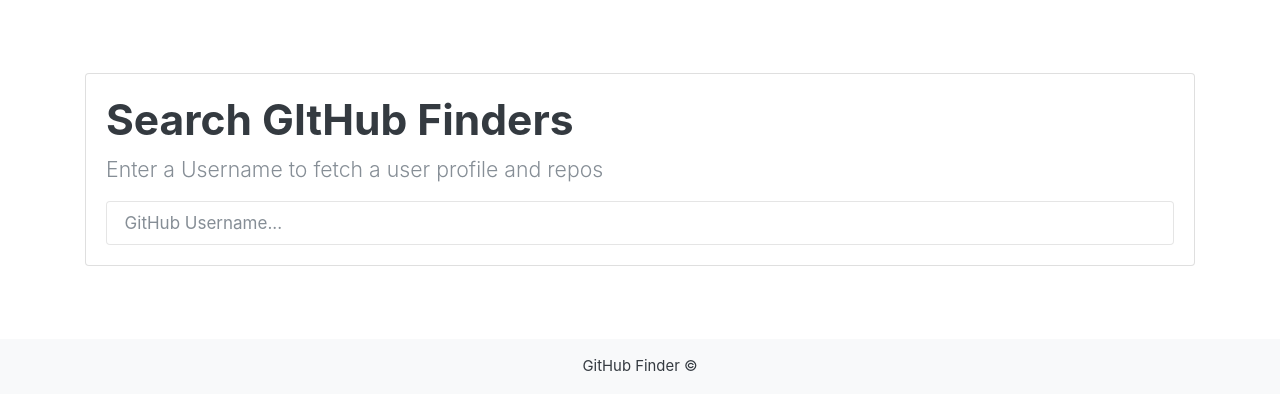
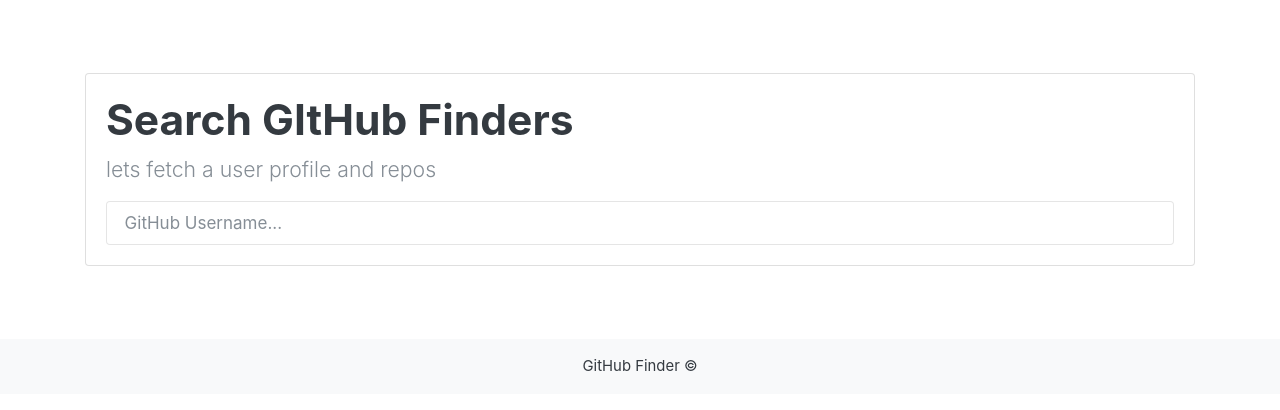
Before and after one commit to arizonal2014/examples, a plain HTML site: page index.html in a window 1280 px wide. Drawn offline with nearby package versions, Linux system fonts and the light colour scheme.

Commit message:
changes to welcome page

```diff
--- a/index.html
+++ b/index.html
@@ -21,7 +21,7 @@
       <div class="search card card-body">
         <h1>Search GItHub Finders</h1>
         <p class="lead">
-          Enter a Username to fetch a user profile and repos
+          lets fetch a user profile and repos
         </p>
 
         <input
```
